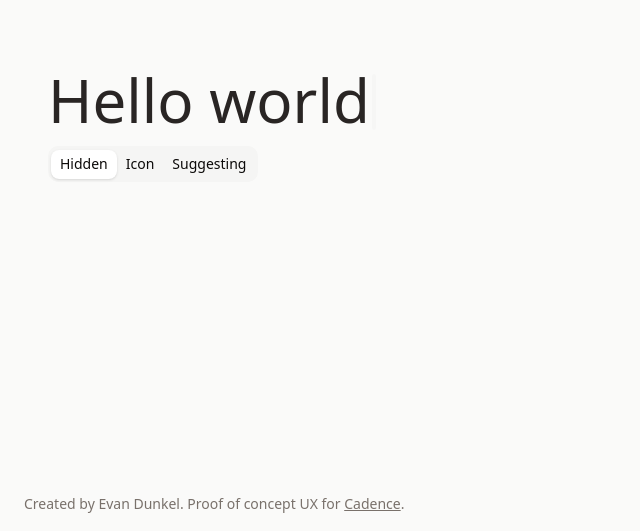
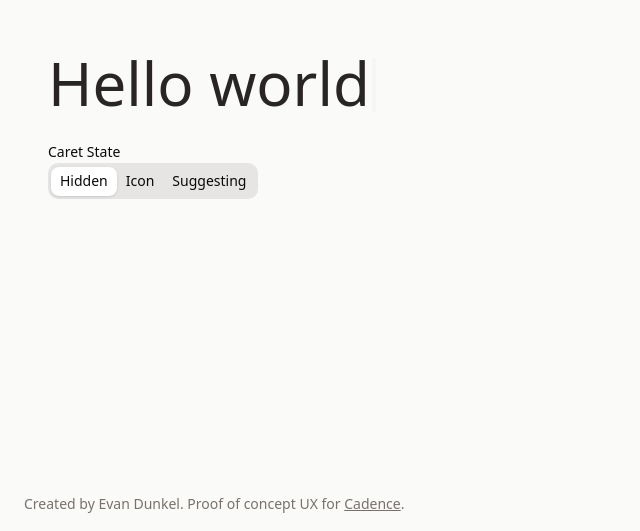
Before and after one commit to evan-dunkel/Cadence, a React (Vite) app: page / in a window 1280 px wide. Shown: the part 269-800 px from the top of the page, without its empty margins (0-640 px from the left). Built offline with nearby package versions, Linux system fonts and the light colour scheme.

Commit message:
Revise remeasure logic. Add label to tabs

```diff
--- a/package.json
+++ b/package.json
@@ -10,6 +10,7 @@
     "preview": "vite preview"
   },
   "dependencies": {
+    "@radix-ui/react-label": "^2.1.7",
     "@radix-ui/react-tabs": "^1.1.12",
     "@tailwindcss/typography": "^0.5.16",
     "@tailwindcss/vite": "^4.1.11",
--- a/src/App.tsx
+++ b/src/App.tsx
@@ -1,7 +1,8 @@
 import { useState } from "react";
 import "./App.css";
-import { Caret } from "./components/ui/Caret";
+import { Caret } from "./components/Caret";
 import { Tabs, TabsContent, TabsList, TabsTrigger } from "@/components/ui/tabs";
+import { Label } from "@/components/ui/label";
 
 function App() {
   const [bubbleState, setBubbleState] = useState<
@@ -11,7 +12,7 @@
   return (
     <>
       <div className="flex flex-col justify-between items-start h-screen">
-        <div className="flex-1 flex flex-col justify-center gap-4 pl-12 py-8">
+        <div className="flex-1 flex flex-col justify-center gap-8 pl-12 py-6">
           <div className="flex items-end gap-0.5">
             <span className="text-6xl font-light text-stone-800">
               Hello world{" "}
@@ -19,6 +20,8 @@
             <Caret bubbleState={bubbleState} />
           </div>
           <div className="flex items-start gap-2">
+            <div className="flex flex-col gap-1">
+              <Label>Caret State</Label>
               <Tabs
                 value={bubbleState}
                 onValueChange={(value) =>
@@ -32,6 +35,7 @@
                   <TabsTrigger value="suggesting">Suggesting</TabsTrigger>
                 </TabsList>
               </Tabs>
+            </div>
           </div>
         </div>
         <div className="self-start pl-6 pb-4">
--- a/src/components/ui/Bubble.tsx
+++ b/src/components/Bubble.tsx
@@ -6,21 +6,29 @@
 interface BubbleProps {
   state: "hidden" | "icon" | "suggesting";
   onAnimationComplete?: () => void;
+  zIndex?: number;
 }
 
 export function Bubble({ state, onAnimationComplete }: BubbleProps) {
   const [ref, bounds] = useMeasure();
-  const [forceRemeasure, setForceRemeasure] = useState(0);
+  const [measureKey, setMeasureKey] = useState(0);
 
-  // Force re-measurement when window resizes
+  useEffect(() => {
+    if (state === "suggesting") {
+      setMeasureKey((prev) => prev + 1);
+    }
+  }, [state]);
+
   useEffect(() => {
     const handleResize = () => {
-      setForceRemeasure((prev) => prev + 1);
+      if (state === "suggesting") {
+        setMeasureKey((prev) => prev + 1);
+      }
     };
 
     window.addEventListener("resize", handleResize);
     return () => window.removeEventListener("resize", handleResize);
-  }, []);
+  }, [state]);
 
   const variants: Variants = {
     hidden: {
@@ -61,7 +69,6 @@
   return (
     <>
       <motion.div
-        key={`bubble-${forceRemeasure}`}
         className="bg-stone-900 rounded-full -mb-1 flex items-center overflow-hidden relative ml-[-16px]"
         style={{
           boxShadow: "0 0 2px 0 rgba(0,0,0,0.15)",
@@ -82,6 +89,7 @@
 
         <div
           ref={ref}
+          key={`content-${measureKey}`}
           className="flex items-center justify-start"
           style={{
             opacity: state === "suggesting" ? 1 : 0,
--- a/src/components/ui/Caret.tsx
+++ b/src/components/Caret.tsx
@@ -79,11 +79,12 @@
   return (
     <>
       <div className="flex flex-col items-start">
-        <Bubble
-          state={internalState}
-          onAnimationComplete={handleAnimationComplete}
-        />
-
+        <div className="z-10">
+          <Bubble
+            state={internalState}
+            onAnimationComplete={handleAnimationComplete}
+          />
+        </div>
         <motion.div
           className="w-1 h-14 bg-stone-900 rounded-full"
           style={{
--- /dev/null
+++ b/src/components/ui/label.tsx
@@ -0,0 +1,22 @@
+import * as React from "react"
+import * as LabelPrimitive from "@radix-ui/react-label"
+
+import { cn } from "@/lib/utils"
+
+function Label({
+  className,
+  ...props
+}: React.ComponentProps<typeof LabelPrimitive.Root>) {
+  return (
+    <LabelPrimitive.Root
+      data-slot="label"
+      className={cn(
+        "flex items-center gap-2 text-sm leading-none font-medium select-none group-data-[disabled=true]:pointer-events-none group-data-[disabled=true]:opacity-50 peer-disabled:cursor-not-allowed peer-disabled:opacity-50",
+        className
+      )}
+      {...props}
+    />
+  )
+}
+
+export { Label }
--- a/src/components/ui/tabs.tsx
+++ b/src/components/ui/tabs.tsx
@@ -1,7 +1,7 @@
-import * as React from "react"
-import * as TabsPrimitive from "@radix-ui/react-tabs"
+import * as React from "react";
+import * as TabsPrimitive from "@radix-ui/react-tabs";
 
-import { cn } from "@/lib/utils"
+import { cn } from "@/lib/utils";
 
 function Tabs({
   className,
@@ -13,7 +13,7 @@
       className={cn("flex flex-col gap-2", className)}
       {...props}
     />
-  )
+  );
 }
 
 function TabsList({
@@ -24,12 +24,12 @@
     <TabsPrimitive.List
       data-slot="tabs-list"
       className={cn(
-        "bg-muted text-muted-foreground inline-flex h-9 w-fit items-center justify-center rounded-lg p-[3px]",
+        "bg-stone-200 text-muted-foreground inline-flex h-9 w-fit items-center justify-center rounded-lg p-[3px]",
         className
       )}
       {...props}
     />
-  )
+  );
 }
 
 function TabsTrigger({
@@ -45,7 +45,7 @@
       )}
       {...props}
     />
-  )
+  );
 }
 
 function TabsContent({
@@ -58,7 +58,7 @@
       className={cn("flex-1 outline-none", className)}
       {...props}
     />
-  )
+  );
 }
 
-export { Tabs, TabsList, TabsTrigger, TabsContent }
+export { Tabs, TabsList, TabsTrigger, TabsContent };
```
Also changed, not shown: 1 other file (tests, documents, lock files or other folders). Lines whose indentation alone changed are shown as unchanged.
